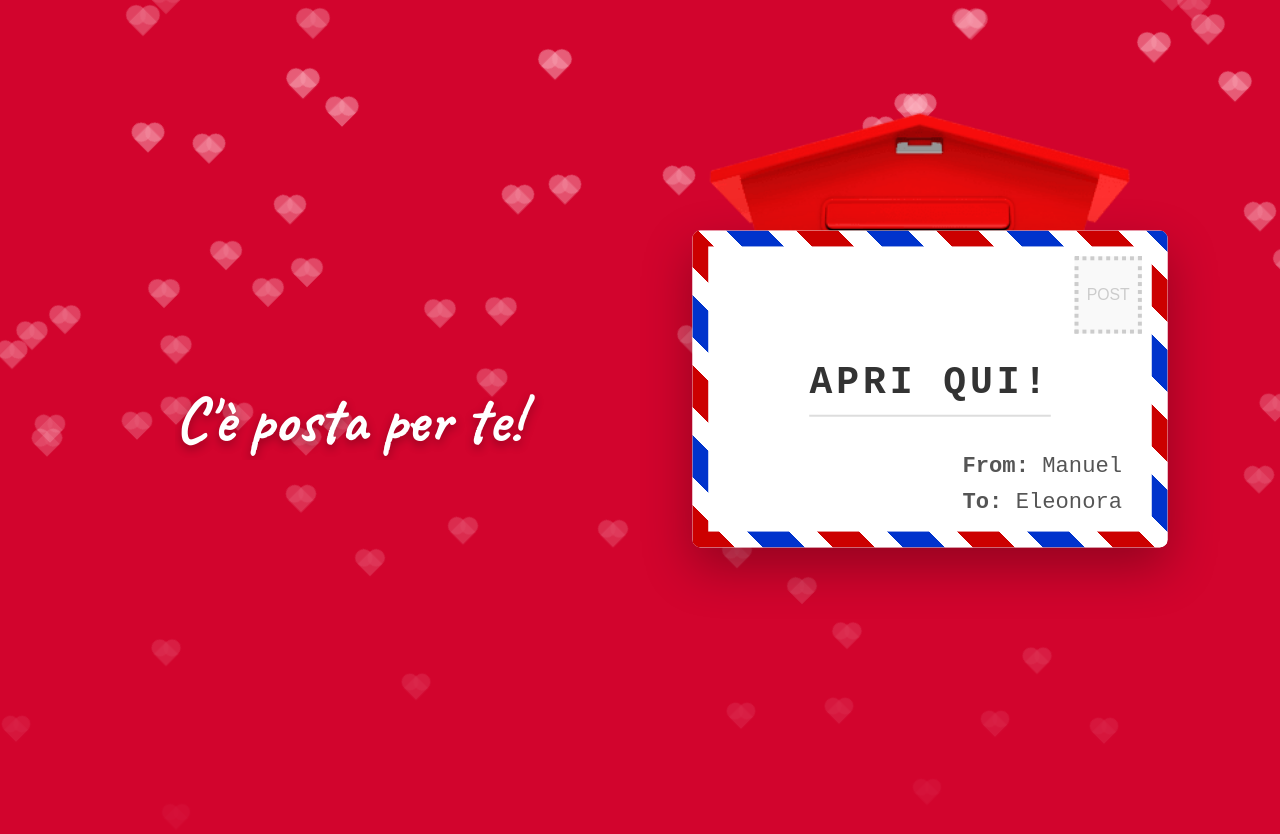
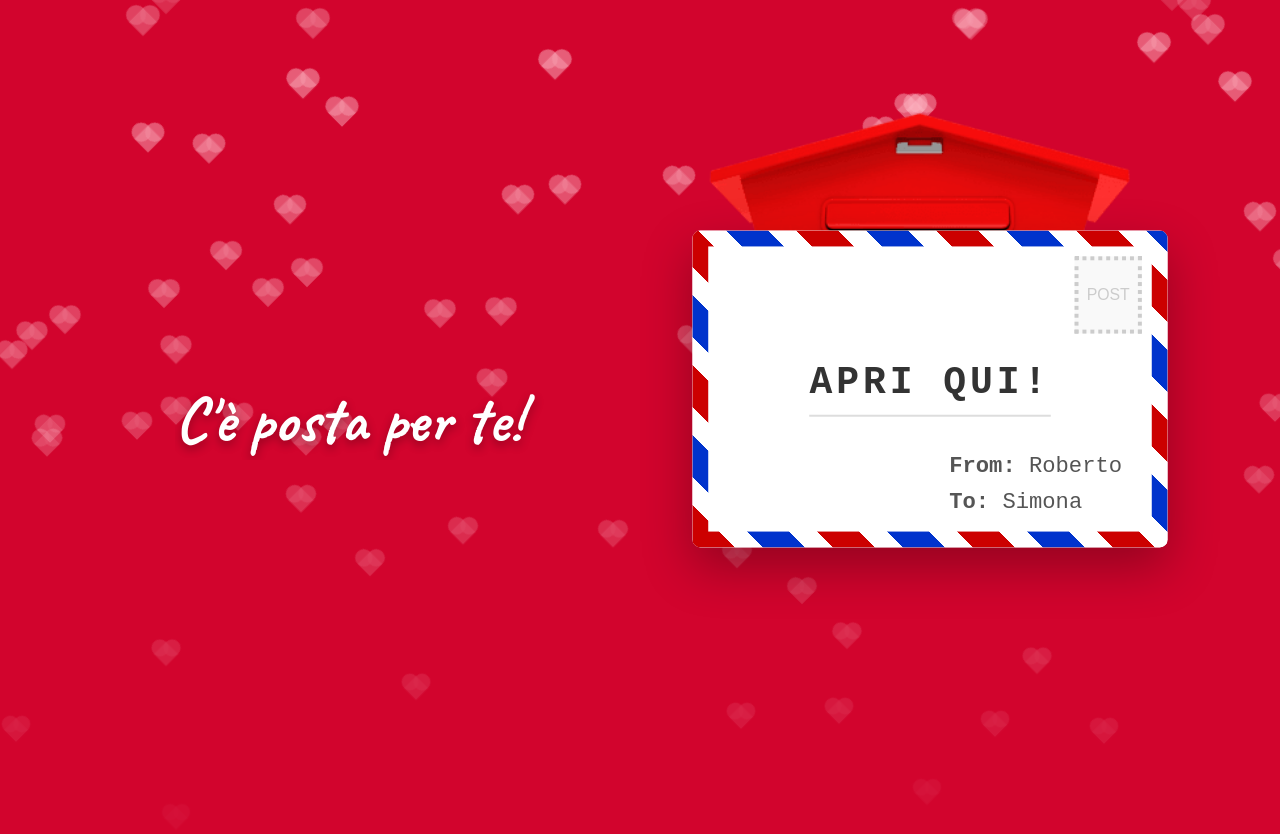
Before and after one commit to RobertoGol23/ValentineDay, a website built with Vite: page VDay-main/index.html in a window 1280 px wide. Shown: the top 834 px of the page. Built offline with nearby package versions, Linux system fonts and the light colour scheme.

Commit message:
Update index.html

```diff
--- a/VDay-main/index.html
+++ b/VDay-main/index.html
@@ -34,8 +34,8 @@
                   <p>APRI QUI!</p>
                 </div>
                 <div class="details">
-                  <p><strong>From:</strong> Manuel</p>
-                  <p><strong>To:</strong> Eleonora</p>
+                  <p><strong>From:</strong> Roberto </p>
+                  <p><strong>To:</strong> Simona </p>
                 </div>
               </div>
             </div>
```
